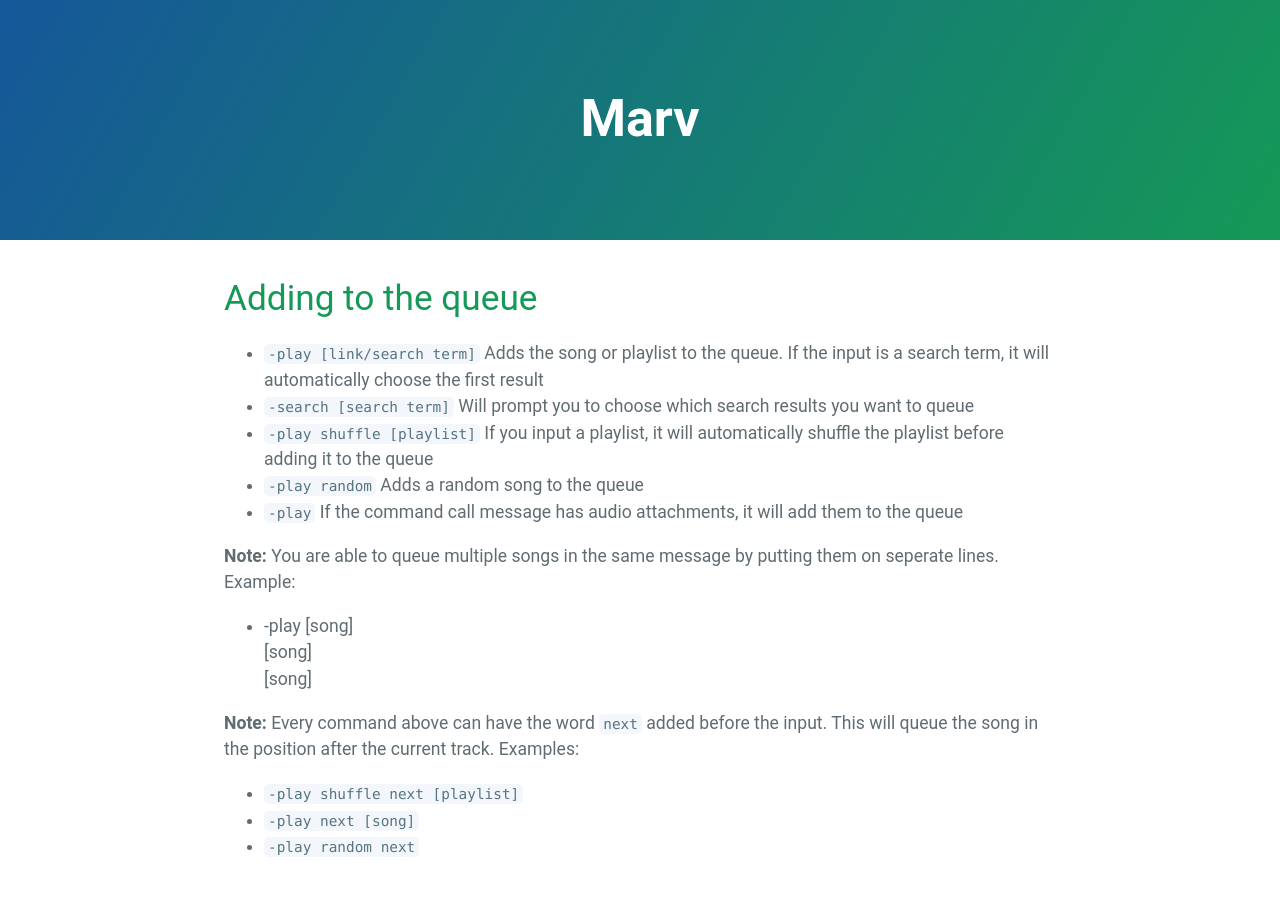
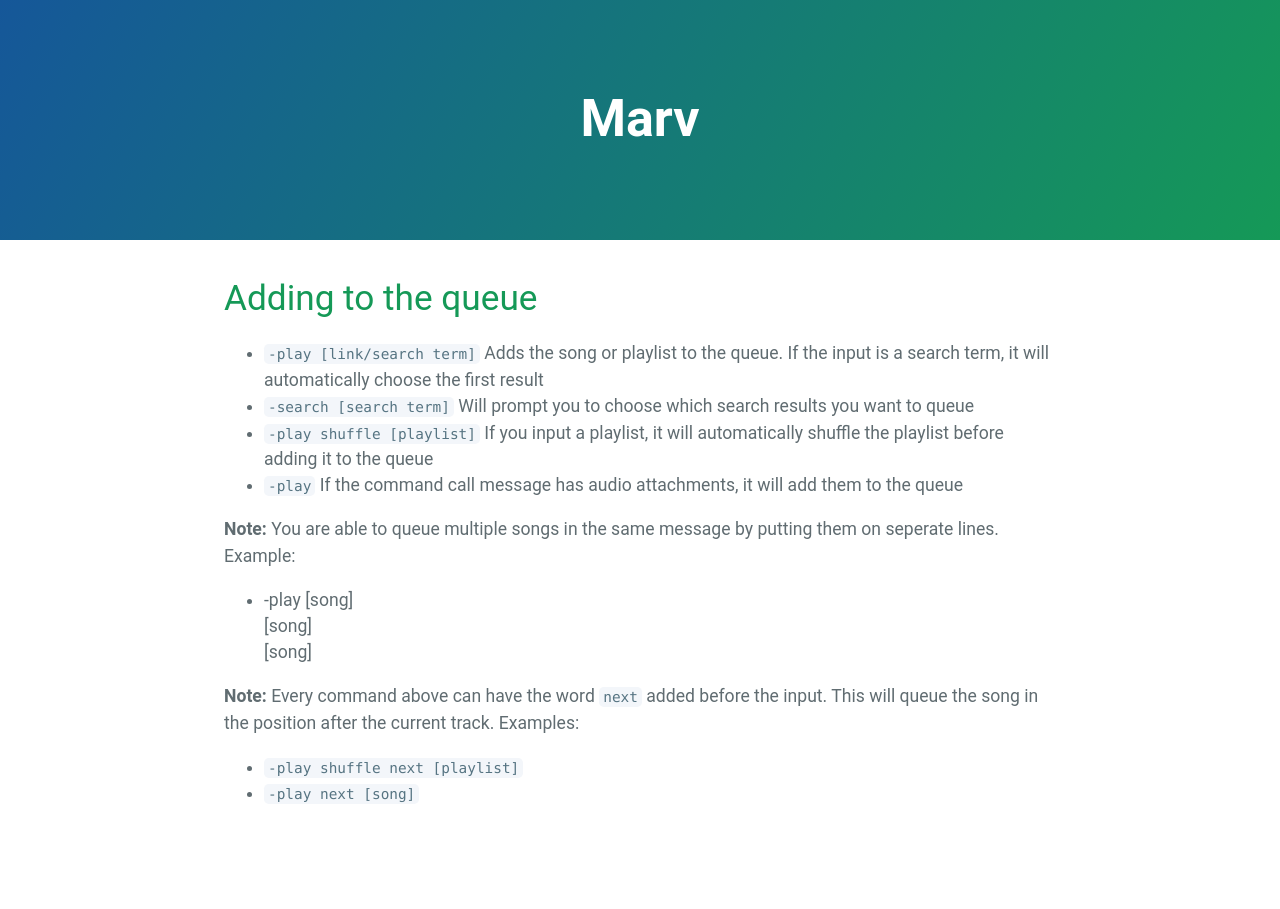
Before and after one commit to mymindishazel/marv-docs, a Jekyll site: the page built from commands/queue-add.md, in a window 1280 px wide. Built offline with Jekyll 4.4.1, drawn with Linux system fonts in a browser that asks for light colours; our own code applies the rules of GitHub Pages for plain Markdown files.

Commit message:
Update queue-add.md

```diff
--- a/commands/queue-add.md
+++ b/commands/queue-add.md
@@ -3,7 +3,6 @@
 * `-play [link/search term]` Adds the song or playlist to the queue. If the input is a search term, it will automatically choose the first result
 * `-search [search term]` Will prompt you to choose which search results you want to queue
 * `-play shuffle [playlist]` If you input a playlist, it will automatically shuffle the playlist before adding it to the queue
-* `-play random` Adds a random song to the queue
 * `-play` If the command call message has audio attachments, it will add them to the queue
 
 **Note:** You are able to queue multiple songs in the same message by putting them on seperate lines. Example:
@@ -12,4 +11,3 @@
 **Note:** Every command above can have the word `next` added before the input. This will queue the song in the position after the current track. Examples:
 - `-play shuffle next [playlist]`
 - `-play next [song]`
-- `-play random next`
```
